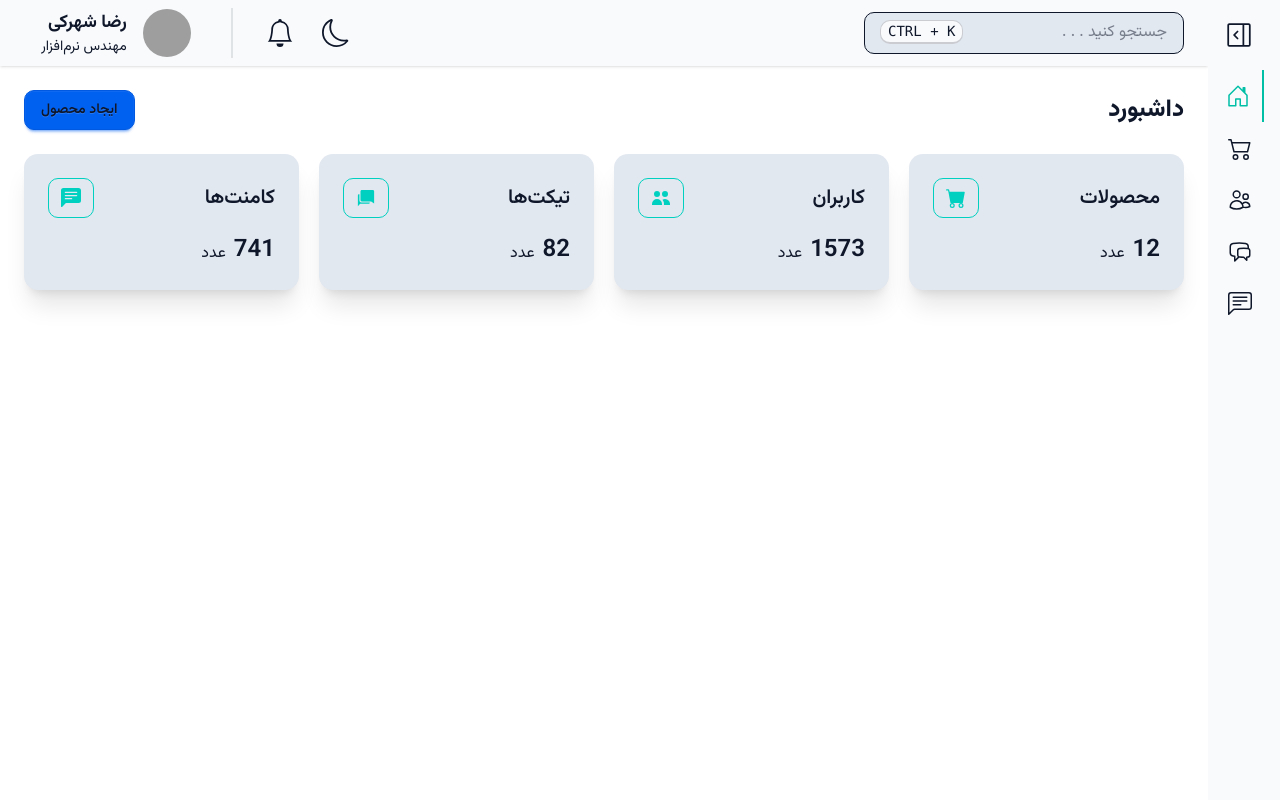
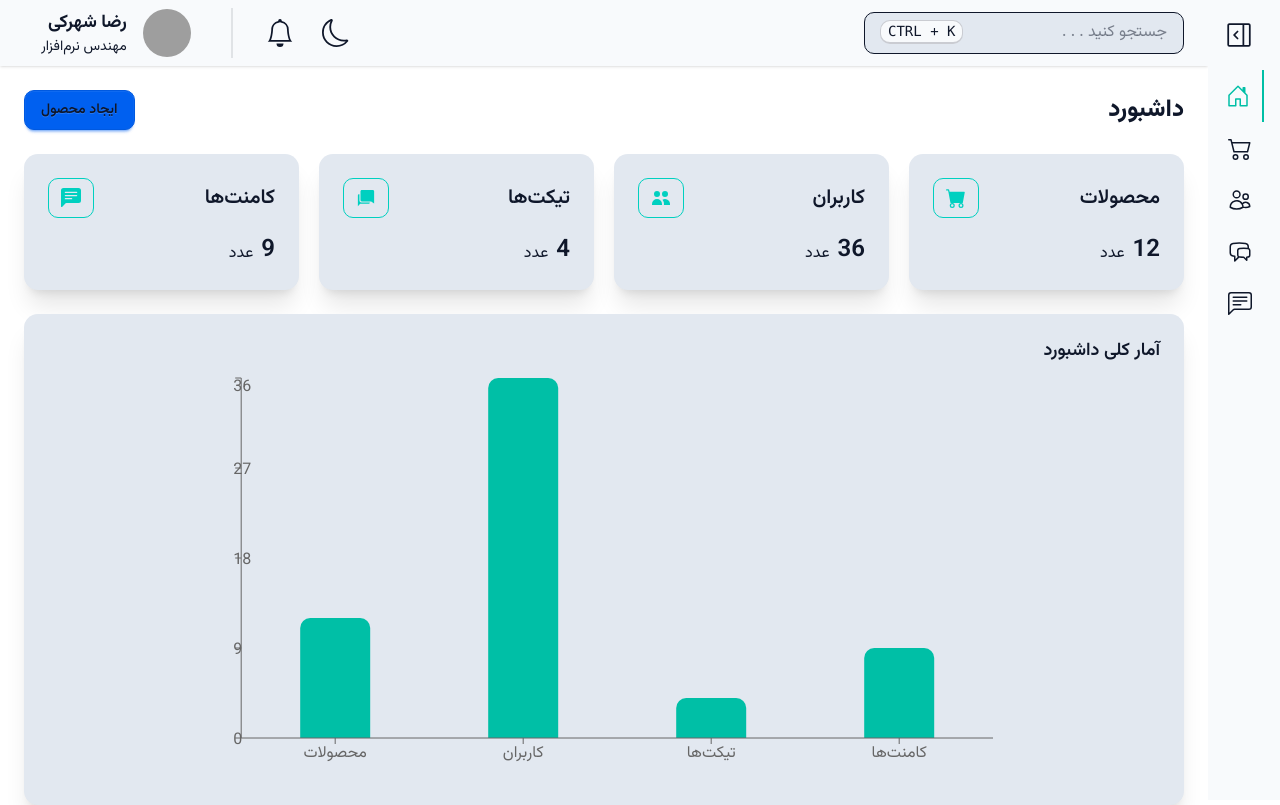
Before and after one commit to hopedeveloper08/admin-dashboard, a Next.js app: page /dashboard in a window 1280 px wide. Built offline with nearby package versions, Linux system fonts and the light colour scheme; grey boxes are pictures that could not be loaded.

Commit message:
Add DetailsChart component

```diff
--- /dev/null
+++ b/app/dashboard/components/DetailsChart/DetailsChart.tsx
@@ -0,0 +1,42 @@
+import { Summary } from "@/lib/dashboard/summeryGenerator";
+import { Bar, BarChart, Tooltip, XAxis, YAxis } from "recharts";
+
+export default function DetailsChart({
+  summaries,
+}: {
+  summaries: Array<Summary>;
+}) {
+  return (
+    <div className="card shadow-xl bg-base-300 p-4 lg:p-6">
+      <div className="card-title">آمار کلی داشبورد</div>
+
+      <div className="my-2 container">
+        <BarChart
+          className="w-full lg:w-[70%] h-[35vh] lg:h-[50vh] mx-auto"
+          responsive
+          data={summaries.map((summary) => ({
+            title: summary.title,
+            count: summary.count,
+          }))}
+          margin={{
+            top: 5,
+            right: 0,
+            left: 0,
+            bottom: 5,
+          }}
+        >
+          <XAxis dataKey="title" fill="#0f172a" />
+          <YAxis dataKey="count" width="auto" />
+          <Tooltip
+            content={({ payload, label }) => (
+              <span className="badge badge-primary py-4 text-sm lg:text-base">
+                تعداد {label}: {payload[0]?.payload.count}
+              </span>
+            )}
+          />
+          <Bar dataKey="count" radius={[10, 10, 0, 0]} fill="#00bfa6" barSize={70} />
+        </BarChart>
+      </div>
+    </div>
+  );
+}
--- a/app/dashboard/components/Summaries/Summaries.tsx
+++ b/app/dashboard/components/Summaries/Summaries.tsx
@@ -1,13 +1,14 @@
-import summaryGenerator, { Summary } from "@/lib/dashboard/summeryGenerator";
+import { Summary } from "@/lib/dashboard/summeryGenerator";
 import SummariesCard from "./SummariesCard";
 
-
-export default function Summaries() {
-  const summaries: Array<Summary> = summaryGenerator(12, 1573, 82, 741);
-
+export default function Summaries({
+  summaries,
+}: {
+  summaries: Array<Summary>;
+}) {
   return (
     <div className="grid grid-cols-2 lg:grid-cols-4 gap-3 lg:gap-5">
-      {summaries.map((item) => (
+      {summaries.map((item: Summary) => (
         <SummariesCard
           key={item.id}
           id={item.id}
--- a/app/dashboard/page.tsx
+++ b/app/dashboard/page.tsx
@@ -3,8 +3,13 @@
 import Link from "next/link";
 import SectionTitle from "./components/common/SectionTitle";
 import Summaries from "./components/Summaries/Summaries";
+import DetailsChart from "./components/DetailsChart/DetailsChart";
+
+import summaryGenerator, { Summary } from "@/lib/dashboard/summeryGenerator";
 
 export default function DashboardPage() {
+  const summaries: Array<Summary> = summaryGenerator(12, 36, 4, 9);
+
   return (
     <>
       <SectionTitle
@@ -15,8 +20,13 @@ export default function DashboardPage() {
           </Link>
         }
       />
+
       <div className="mt-6">
-        <Summaries />
+        <Summaries summaries={summaries} />
+      </div>
+
+      <div className="mt-6">
+        <DetailsChart summaries={summaries} />
       </div>
     </>
   );
--- a/package.json
+++ b/package.json
@@ -13,7 +13,8 @@
     "next": "16.3.5",
     "react": "19.2.8",
     "react-dom": "19.2.8",
-    "react-icons": "^5.7.0"
+    "react-icons": "^5.7.0",
+    "recharts": "^3.10.1"
   },
   "devDependencies": {
     "@tailwindcss/postcss": "^4",
```
Also changed, not shown: 1 other file (tests, documents, lock files or other folders).
